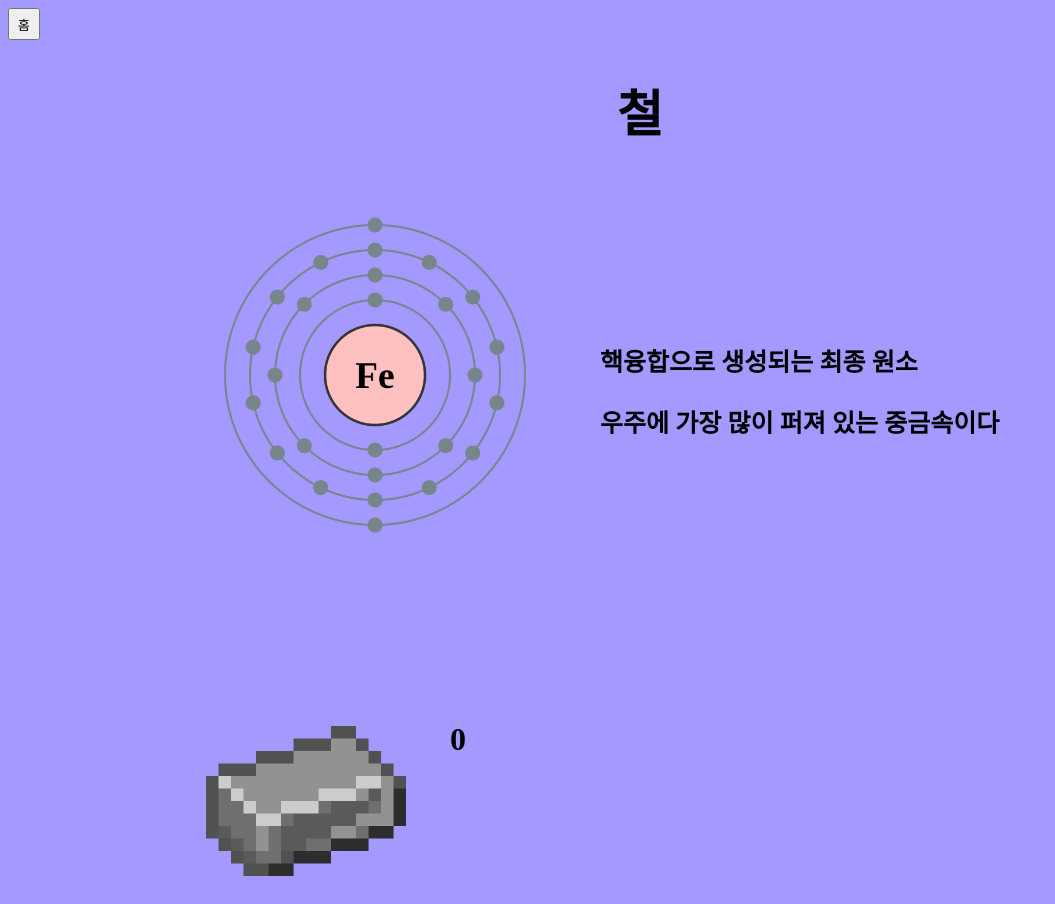
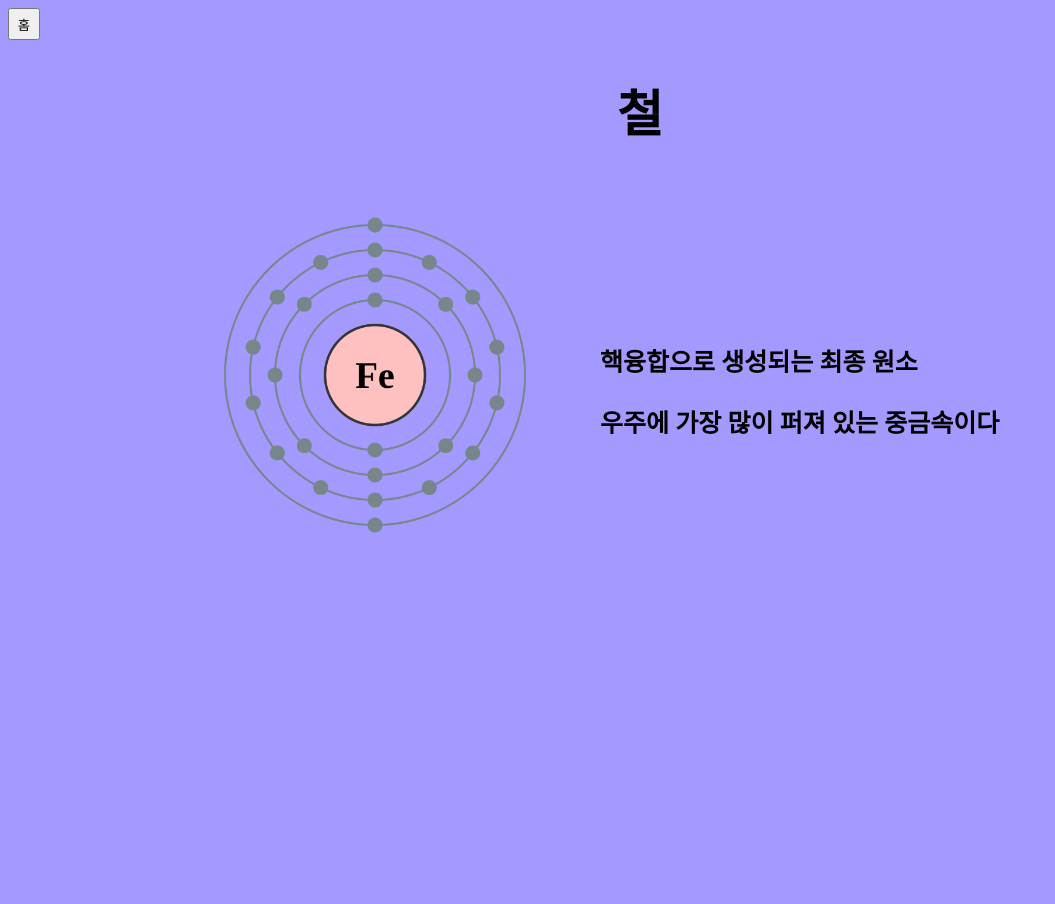
Before and after one commit to 10be/the-periodic-table-Public, a plain HTML site: page Fe.html in a window 1280 px wide. Shown: the whole page, without its empty margins (0-1055 px from the left). After the commit the page ends 800 px from the top, so only its background shows below. Drawn offline with Linux system fonts and the light colour scheme.

Commit message:
ver1 commit

```diff
--- a/Fe.html
+++ b/Fe.html
@@ -14,10 +14,5 @@
             <p>핵융합으로 생성되는 최종 원소</p>
             <p>우주에 가장 많이 퍼져 있는 중금속이다</p>
         </h1>
-    <button class="iron" onclick="irons()">
-        <img src="images/iron.png" class="iron2">
-    </button>
-    <h1 class="text" id="text">0</h1>
-    <script src="body.js"></script>
 </body>
 </html>
--- a/body.js
+++ b/body.js
@@ -8,7 +8,3 @@ function box1on(){
 function box1off(){
     document.getElementById("box").style.display = 'none';
 }
-function irons() {
-    iron += 1
-    document.getElementById("text").innerHTML = iron;
-}
```
